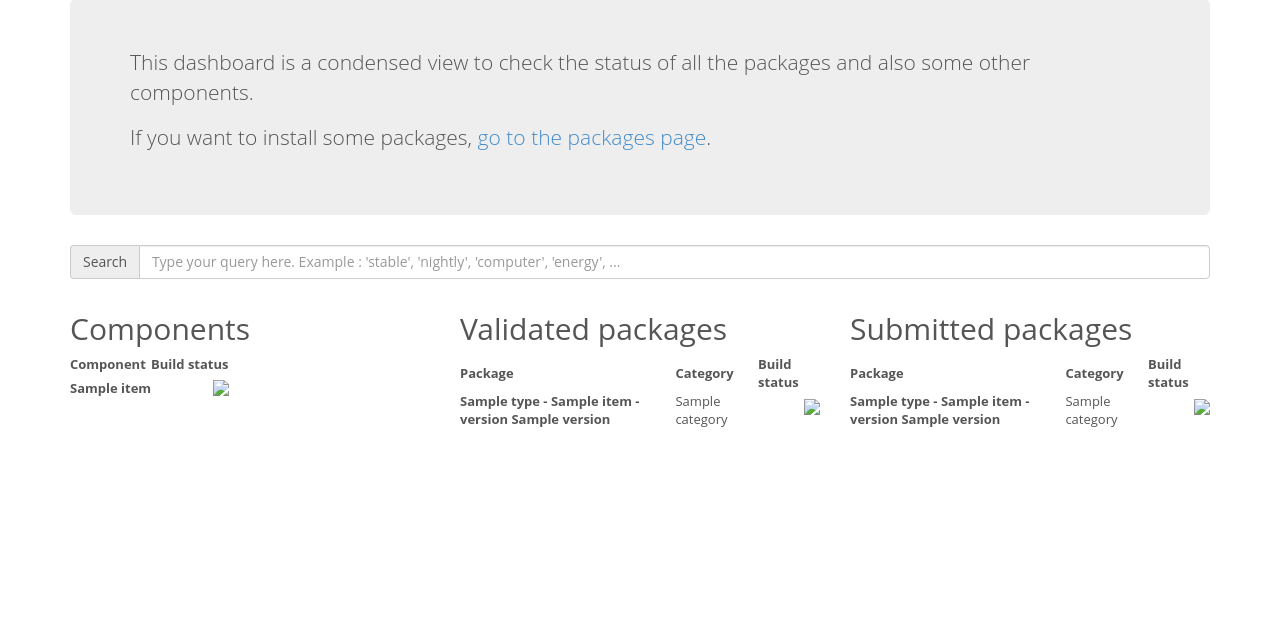
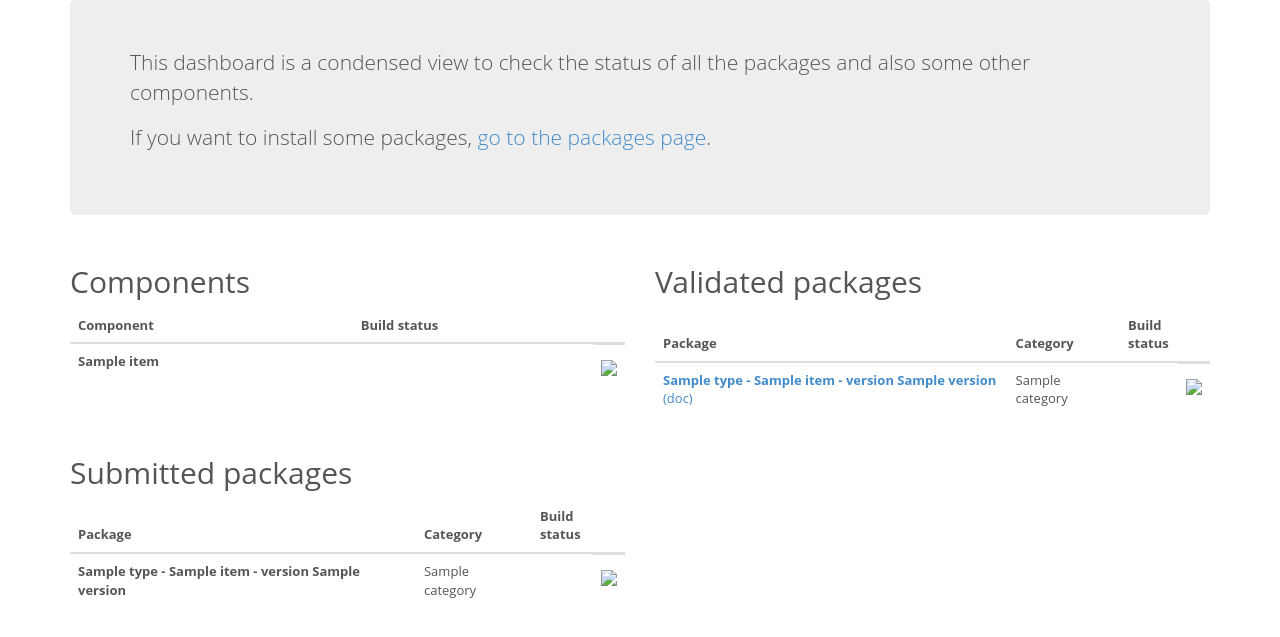
Before and after one commit to fritz-smh/dmgweb_packages, a Python web app: template templates/dashboard.html in a window 1280 px wide. Shown: the part 146-783 px from the top of the page. Run offline with Jinja, Linux system fonts and the light colour scheme; the template is opened without the code that fills it: most values are stand-ins (such as "Sample title", 1, 10 or a date in 2020); some libraries are stand-ins or nearby versions.

Commit message:
improve dashboard

```diff
--- a/templates/dashboard.html
+++ b/templates/dashboard.html
@@ -21,17 +21,13 @@
       <p>There is no packages.</p>
   {% else %}
 
-    <div class="search input-group"> <span class="input-group-addon">Search</span>
-      <input id="filter" type="text" class="form-control" placeholder="Type your query here. Example : 'stable', 'nightly', 'computer', 'energy', ...">
-    </div>
-
     <!-- row 1 -->
     <div class="row">
 
       <!-- column 1 -->
-      <div class="col-md-4">
+      <div class="col-md-6">
         <h2>Components</h2>
-        <table>
+        <table class="table">
           <thead>
             <tr>
               <th>Component</th>
@@ -40,7 +36,7 @@
           </thead>
           <tbody>
             {% for item in components %}
-              <tr class="searchable">
+              <tr>
                 <td>
                   <strong>{{ item.label }}</strong>
                 </td>
@@ -58,9 +54,9 @@
       </div> <!-- column 1 -->
 
       <!-- column 2 -->
-      <div class="col-md-4">
+      <div class="col-md-6">
         <h2>Validated packages</h2>
-        <table>
+        <table class="table">
           <thead>
             <tr>
               <th>Package</th>
@@ -72,7 +68,7 @@
             {% for item in pkg_list %}
               <tr class="searchable">
                 <td>
-                  <strong>{{ item.type }} - {{ item.name }} - version {{ item.version }}</strong>
+                  <strong><a href="{{ item.url_package }}">{{ item.type }} - {{ item.name }} - version {{ item.version }}</a></strong> {% if item.url_doc %} <a href="{{ item.url_doc }}">(doc)</a> {% else %} (no doc <span class='glyphicon glyphicon-warning-sign' aria-hidden='true'></span>) {% endif %}
                 </td>
                 <td>
                   {{ item.category }}
@@ -81,7 +77,7 @@
                   {% if item.url_build_status %}
                     <img class="build" src='{{ item.url_build_status }}'/>
                   {% else %}
-                    n/a
+                    n/a <span class='glyphicon glyphicon-warning-sign' aria-hidden='true'></span>
                   {% endif %}
                 </td>
               </tr>
@@ -90,10 +86,14 @@
         </table>
       </div> <!-- column 2 -->
 
-      <!-- column 3 -->
-      <div class="col-md-4">
+    </div> <!-- row 1 -->
+    <!-- row 2 -->
+    <div class="row">
+
+      <!-- column 1 -->
+      <div class="col-md-6">
         <h2>Submitted packages</h2>
-        <table>
+        <table class="table">
           <thead>
             <tr>
               <th>Package</th>
```
